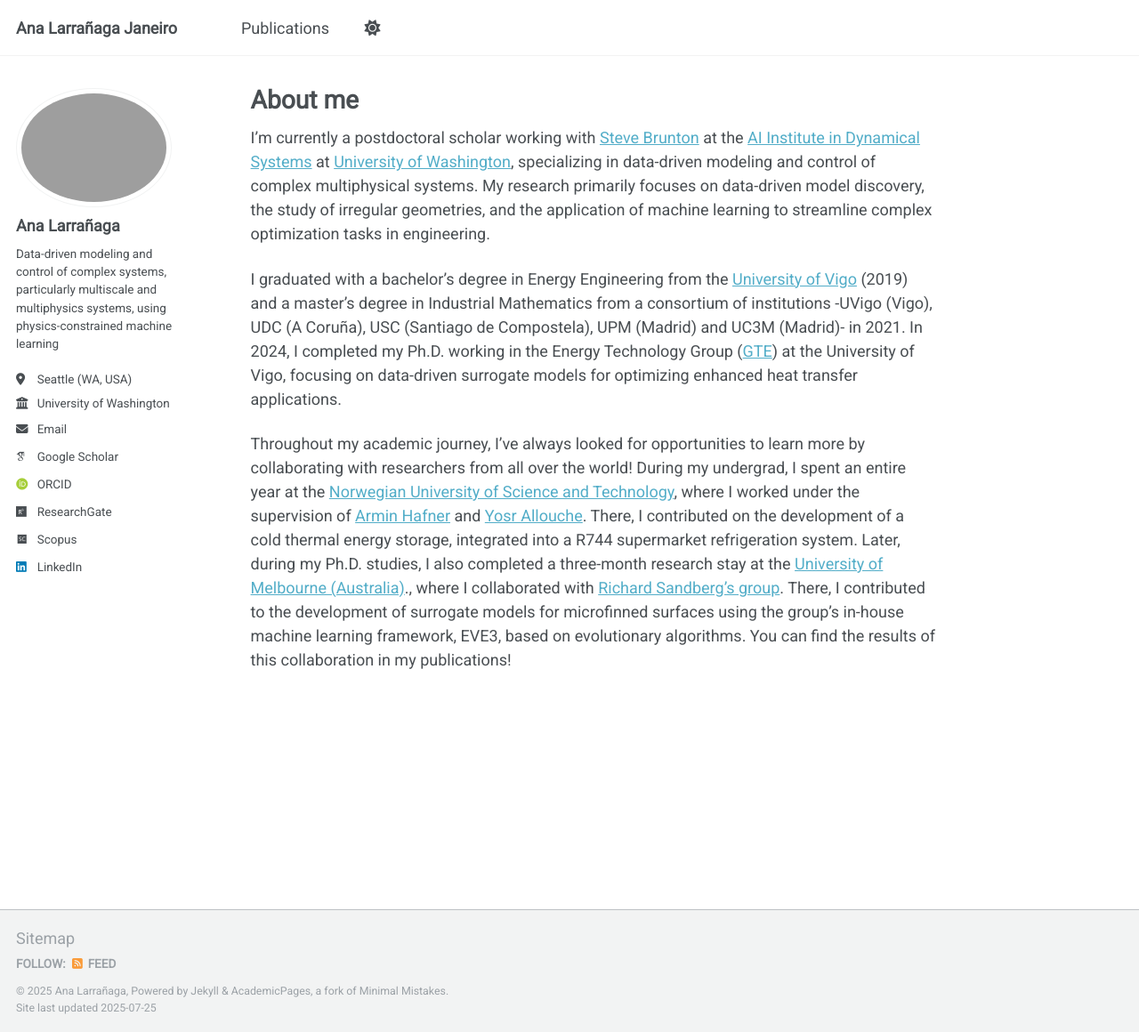
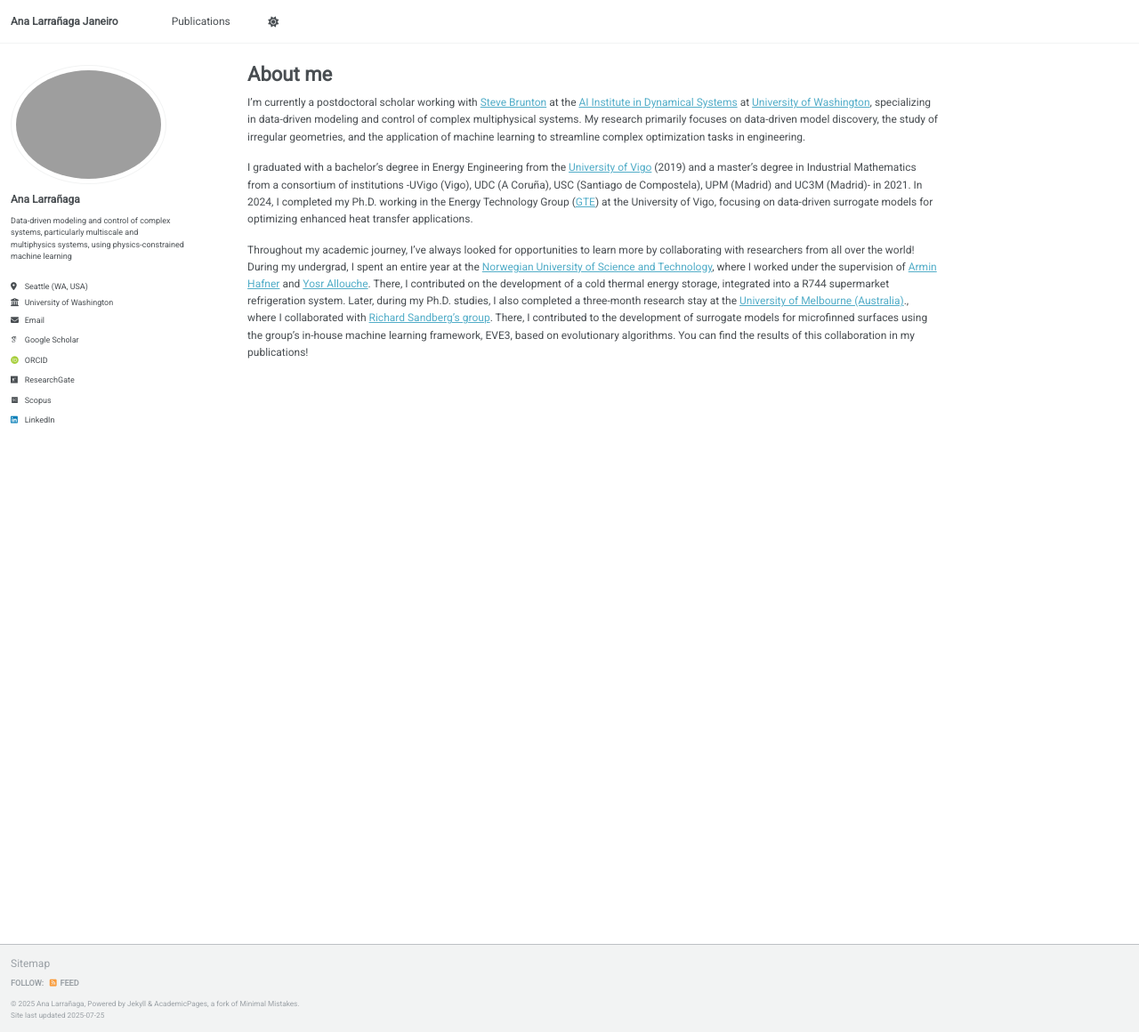
Before and after one commit to alarran/alarran.github.io, a Jekyll site: the page built from _pages/about.md, in a window 1280 px wide and 1160 px high. Shown: the whole window at 89% size. Built offline with Jekyll 4.4.1, drawn with Linux system fonts in a browser that asks for light colours; some web fonts are replaced; a script that is not in the unit is left out.

Commit message:
Update main.scss

```diff
--- a/assets/css/main.scss
+++ b/assets/css/main.scss
@@ -40,3 +40,20 @@
     "vendor/font-awesome/solid",
     "vendor/font-awesome/brands"
 ;
+
+/* Make overall font size smaller */
+body {
+  font-size: 12px;
+  line-height: 1.6;
+}
+
+/* Optional: make headings smaller too */
+h1 {
+  font-size: 22px;
+}
+h2 {
+  font-size: 18px;
+}
+h3 {
+  font-size: 16px;
+}
```
